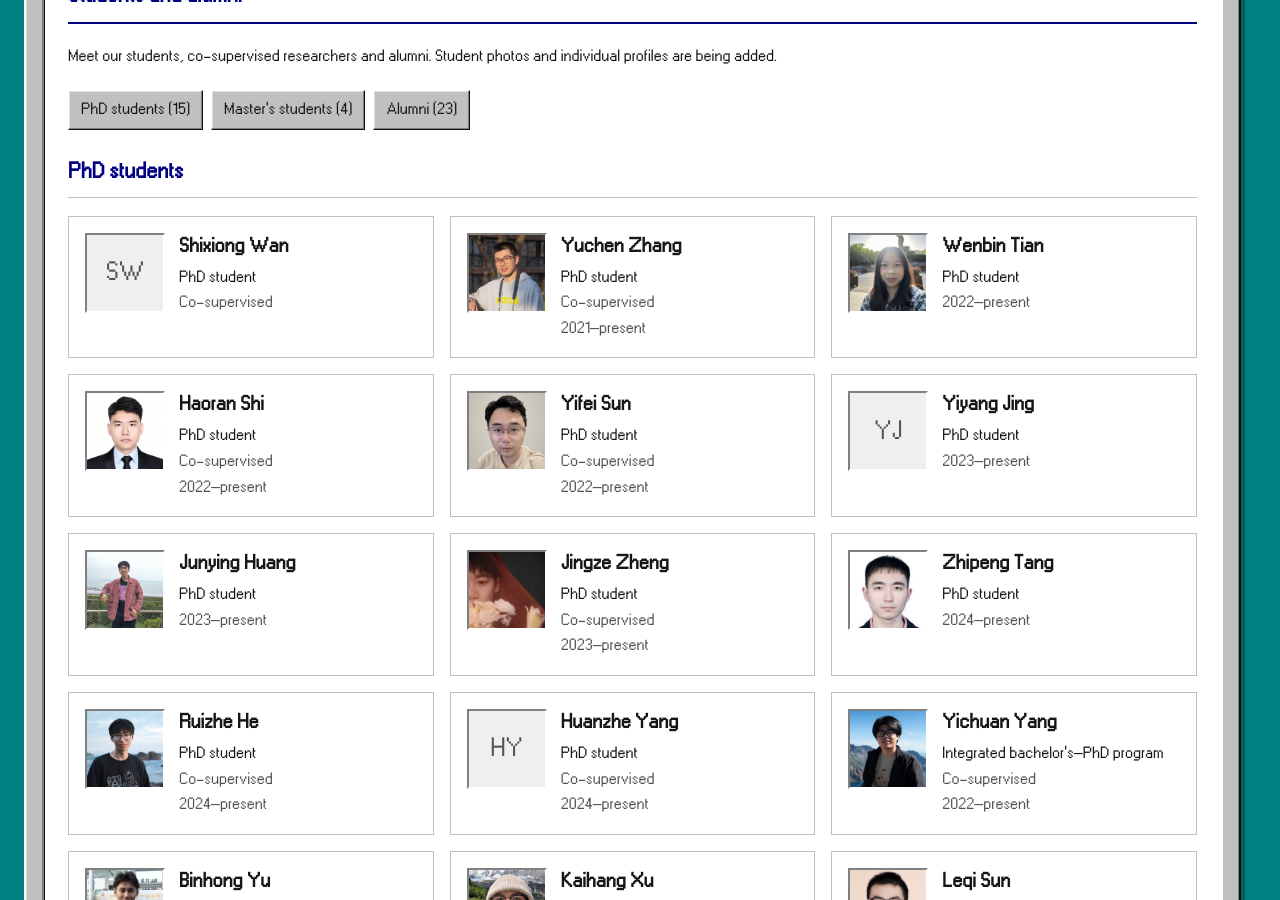
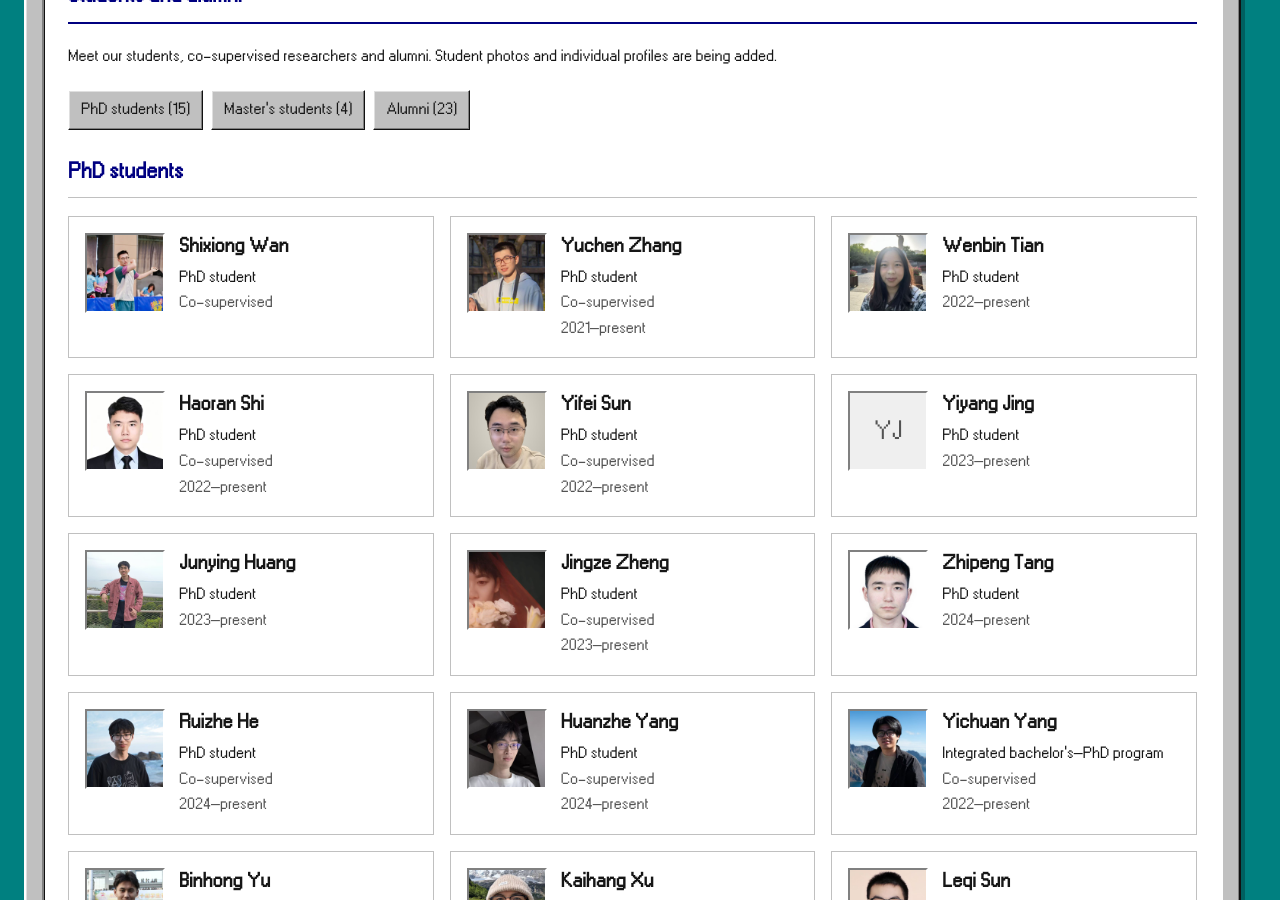
Before and after one commit to Open-IIoT-Lab/Open-IIoT-Lab.github.io, a Jekyll site: the page built from people.html, in a window 1280 px wide and 900 px high, scrolled down 813 px. Built offline with Jekyll 4.4.1, drawn with Linux system fonts in a browser that asks for light colours; nearby versions of some CDN libraries; a style sheet for code colours, icons or effects is not loaded.

Commit message:
Add portraits for Shixiong Wan and Huanzhe Yang (#2)

```diff
--- a/_data/people.yml
+++ b/_data/people.yml
@@ -7,6 +7,7 @@
   name: PhD students
   members:
   - name: Shixiong Wan
+    photo: /assets/images/people/shixiong-wan.jpg
     initials: SW
     role: PhD student
     co_supervised: true
@@ -60,6 +61,7 @@
     co_supervised: true
     dates: 2024–present
   - name: Huanzhe Yang
+    photo: /assets/images/people/huanzhe-yang.jpg
     initials: HY
     role: PhD student
     co_supervised: true
```
Also changed, not shown: assets/images/people/huanzhe-yang.jpg (added), assets/images/people/shixiong-wan.jpg (added).
